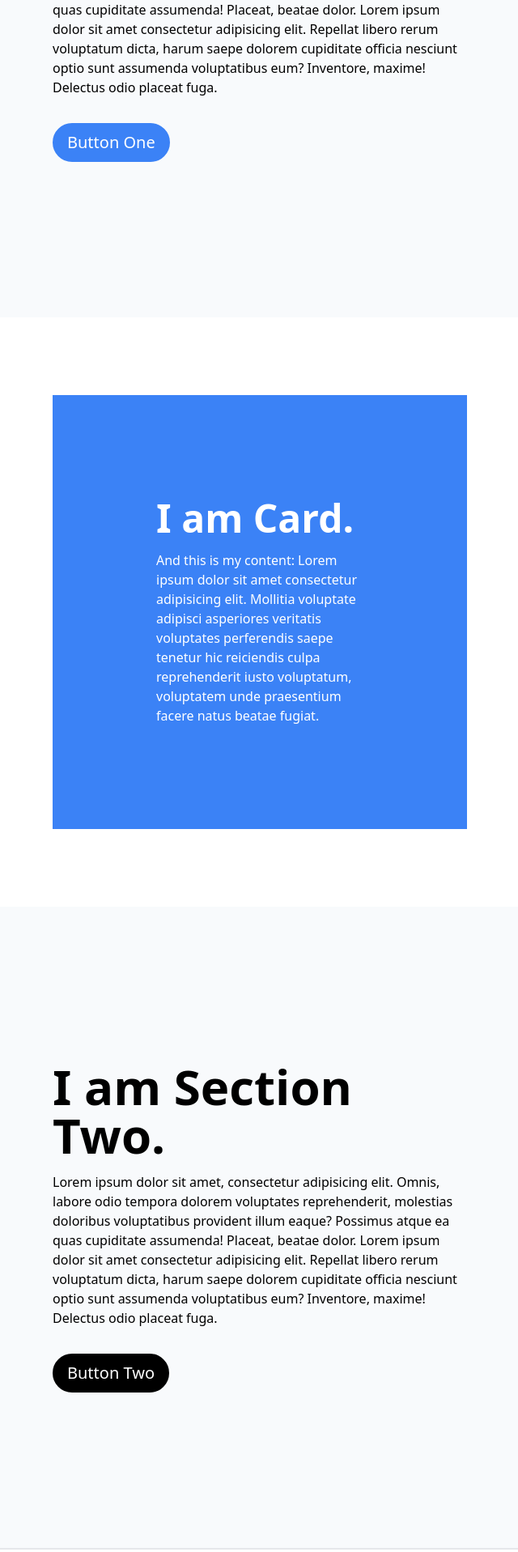
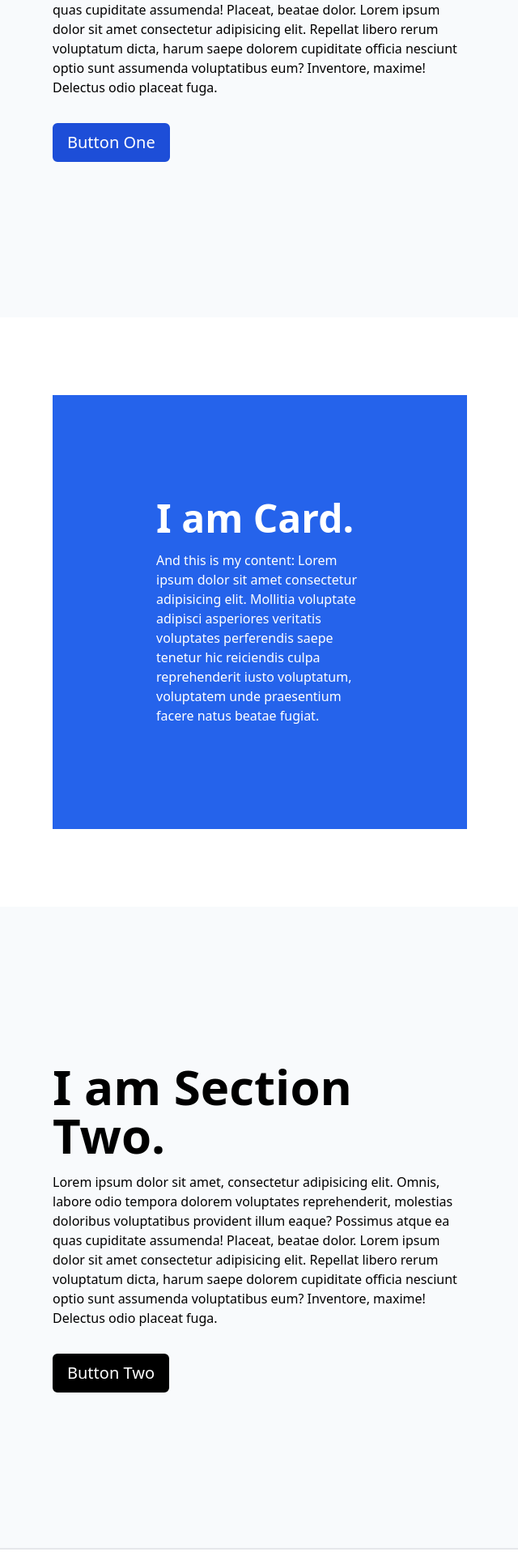
Before and after one commit to dj4815/hello, a React (Vite) app: page / in a window 1280 px wide. Shown: the part 494-2411 px from the top of the page at 81% size, without its empty margins (319-959 px from the left). Built offline with nearby package versions, Linux system fonts and the light colour scheme.

Commit message:
more lighthouse appeasement

```diff
--- a/src/components/Button.jsx
+++ b/src/components/Button.jsx
@@ -1,7 +1,7 @@
 export default function Button() {
   return (
     <button
-      className="bg-blue-500 hover:bg-blue-700 border-2 border-blue-500 hover:border-blue-700 rounded-full transition duration-500 text-white text-xl font-medium px-4 py-2 mt-8"
+      className="bg-blue-700 hover:bg-blue-500 border-2 border-blue-700 hover:border-blue-500 rounded-md transition duration-500 text-white text-xl font-medium px-4 py-2 mt-8"
       type="button"
     >
       Button One
--- a/src/components/Button2.jsx
+++ b/src/components/Button2.jsx
@@ -1,7 +1,7 @@
 export default function Button2() {
   return (
     <button
-      className="bg-black border-2 border-black hover:bg-white transition duration-500 text-white hover:text-black text-xl font-medium px-4 py-2 rounded-full mt-8 "
+      className="bg-black border-2 border-black hover:bg-white transition duration-500 text-white hover:text-black text-xl font-medium px-4 py-2 rounded-md mt-8 "
       type="button"
     >
       Button Two
--- a/src/components/Card.jsx
+++ b/src/components/Card.jsx
@@ -3,7 +3,7 @@ import CardContent from "./CardContent";
 export default function Card() {
   return (
     <>
-      <div className="container-2xl bg-blue-500 p-12 sm:p-32 mx-12 my-24 lg:mx-48 xl:mx-96">
+      <div className="container-2xl bg-blue-600 p-12 sm:p-32 mx-12 my-24 lg:mx-48 xl:mx-96">
         <CardContent />
       </div>
     </>
```
